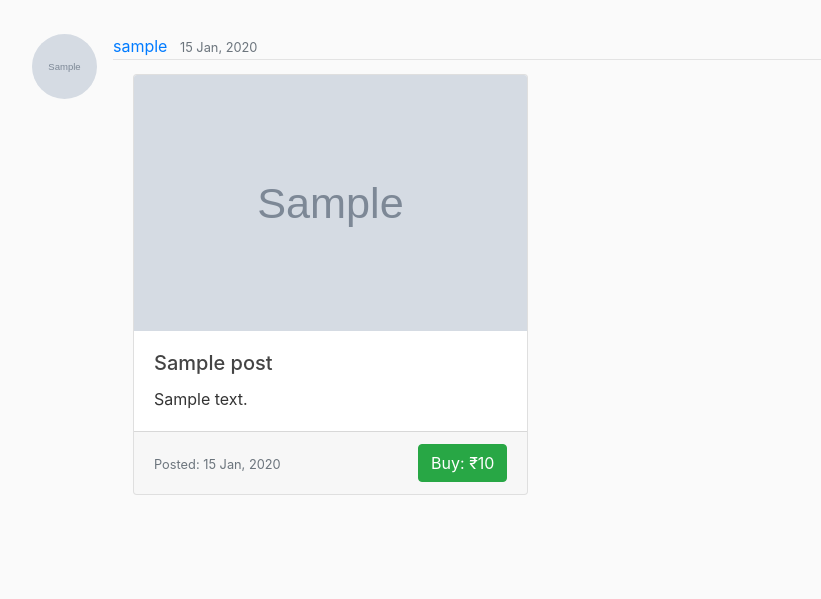
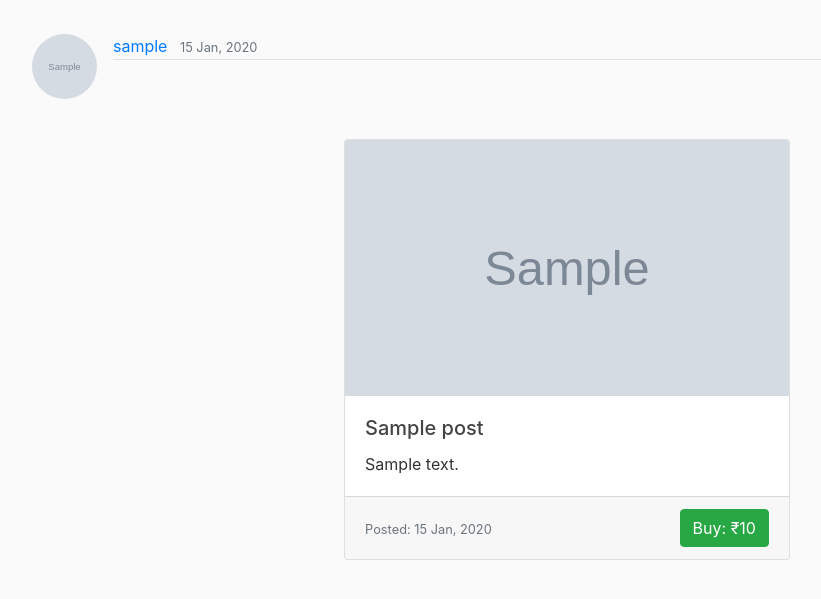
Before and after one commit to himanshudabas/flask_freelancehub, a Flask app: page /post/1 in a window 1280 px wide. Shown: the part 56-655 px from the top of the page, without its empty margins (73-894 px from the left). Run offline with Flask 2, Linux system fonts and the light colour scheme; tables that the repository leaves empty hold one stand-in row (values such as "Sample post"); grey boxes marked "Sample" are stand-in pictures; parts of the project's set-up code (start-up, migrations or seed data) failed here and were passed over; some libraries are stand-ins or nearby versions.

Commit message:
fixed post formatting

```diff
--- a/freelancehub/templates/post.html
+++ b/freelancehub/templates/post.html
@@ -19,7 +19,11 @@
           {% endif %}
         </div>
 
-        <article class="media content-section">
+
+
+      </div>
+    </article>
+    <article class="media content-section" style="justify-content:center;">
       <div class="card col-md-5 p-0">
         <img class="card-img-top" src="{{ url_for('static', filename='post_pics/' + post.image_file) }}" alt="Service Image">
         <div class="card-body">
@@ -36,9 +40,6 @@
             </div>
           </div>
         </div>
-          </div>
-        </article>
-
       </div>
     </article>
   {% else %}
```
Lines whose indentation alone changed are shown as unchanged.
